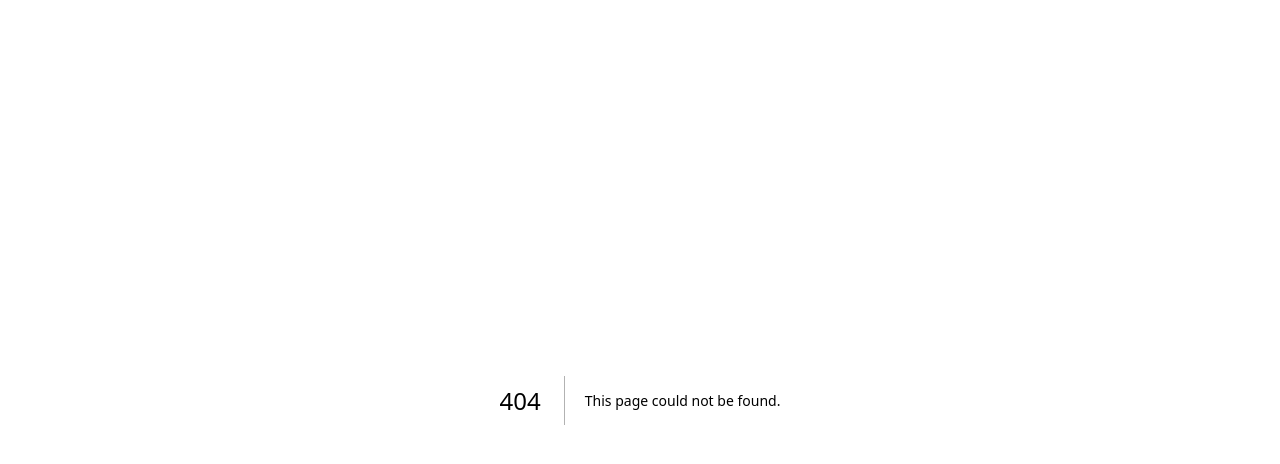
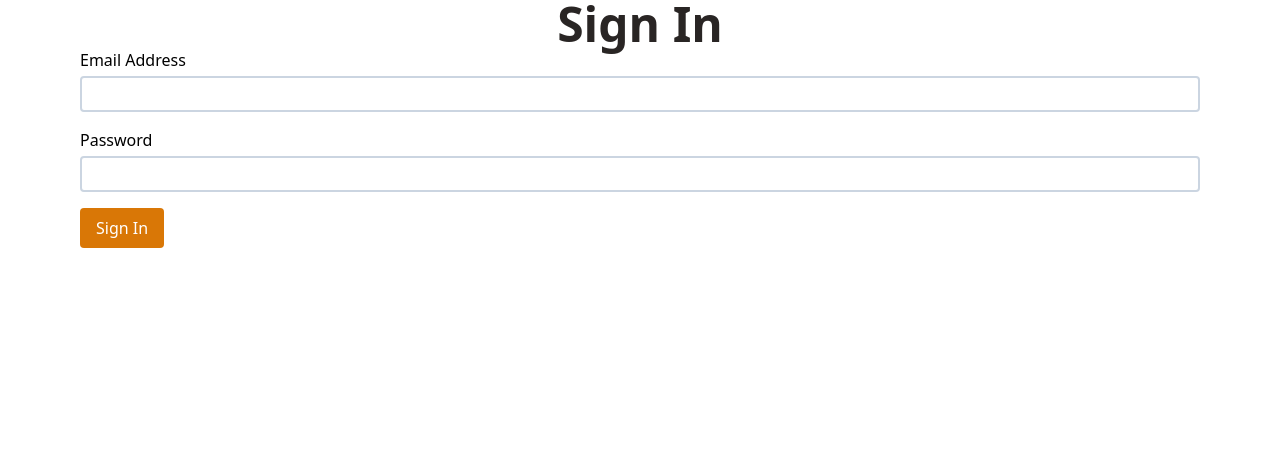
Before and after one commit to RedouaneAjgagal/ticket-app, a Next.js app in the folder client/: page /auth/signin in a window 1280 px wide. Before the commit this address had no page. Shown: the top 464 px of the page. Built offline with nearby package versions, Linux system fonts and the light colour scheme.

Commit message:
[FEAT] signin user

```diff
--- /dev/null
+++ b/client/src/pages/auth/signin.tsx
@@ -0,0 +1,60 @@
+import { useRequest } from "@/hooks";
+import { useRouter } from "next/router";
+import { useState } from "react";
+
+const signin = () => {
+    const [email, setEmail] = useState<string>("");
+    const [password, setPassword] = useState<string>("");
+
+    const router = useRouter();
+
+    const { fetchData, isLoading, errors } = useRequest({
+        url: "/api/users/signin",
+        method: "post",
+        payload: {
+            email,
+            password
+        },
+        onSuccess: () => {
+            router.push("/");
+        }
+    });
+
+    const signInHandler: React.FormEventHandler<HTMLFormElement> = async (e) => {
+        e.preventDefault();
+        await fetchData();
+    }
+
+    return (
+        <section>
+            <h1 className="text-center text-5xl font-semibold text-stone-800">Sign In</h1>
+            <form onSubmit={signInHandler} className="flex flex-col gap-4">
+                <div className="flex flex-col gap-1">
+                    <label htmlFor="email">Email Address</label>
+                    <input onChange={(e) => setEmail(e.target.value)} type="email" name="email" id="email" className="border-2 border-slate-300 rounded py-1 px-2" />
+                </div>
+                <div className="flex flex-col gap-1">
+                    <label htmlFor="password">Password</label>
+                    <input onChange={(e) => setPassword(e.target.value)} type="password" name="password" id="password" className="border-2 border-slate-300 rounded py-1 px-2" />
+                </div>
+                <div>
+                    <button disabled={isLoading} type="submit" className="py-2 px-4 rounded bg-amber-600 font-medium text-white">Sign In</button>
+                </div>
+                {errors.length
+                    ? <div className="px-8 py-6 bg-red-500/30 rounded text-red-700 flex flex-col gap-4">
+                        <h3 className="font-semibold text-2xl">Ooops...</h3>
+                        <ul className="px-12 font-medium">
+                            {errors.map((err, index) => (
+                                <li key={index} className="list-disc">{err.message}</li>
+                            ))}
+                        </ul>
+                    </div>
+                    : null
+                }
+            </form>
+        </section>
+    )
+
+}
+
+export default signin
```
